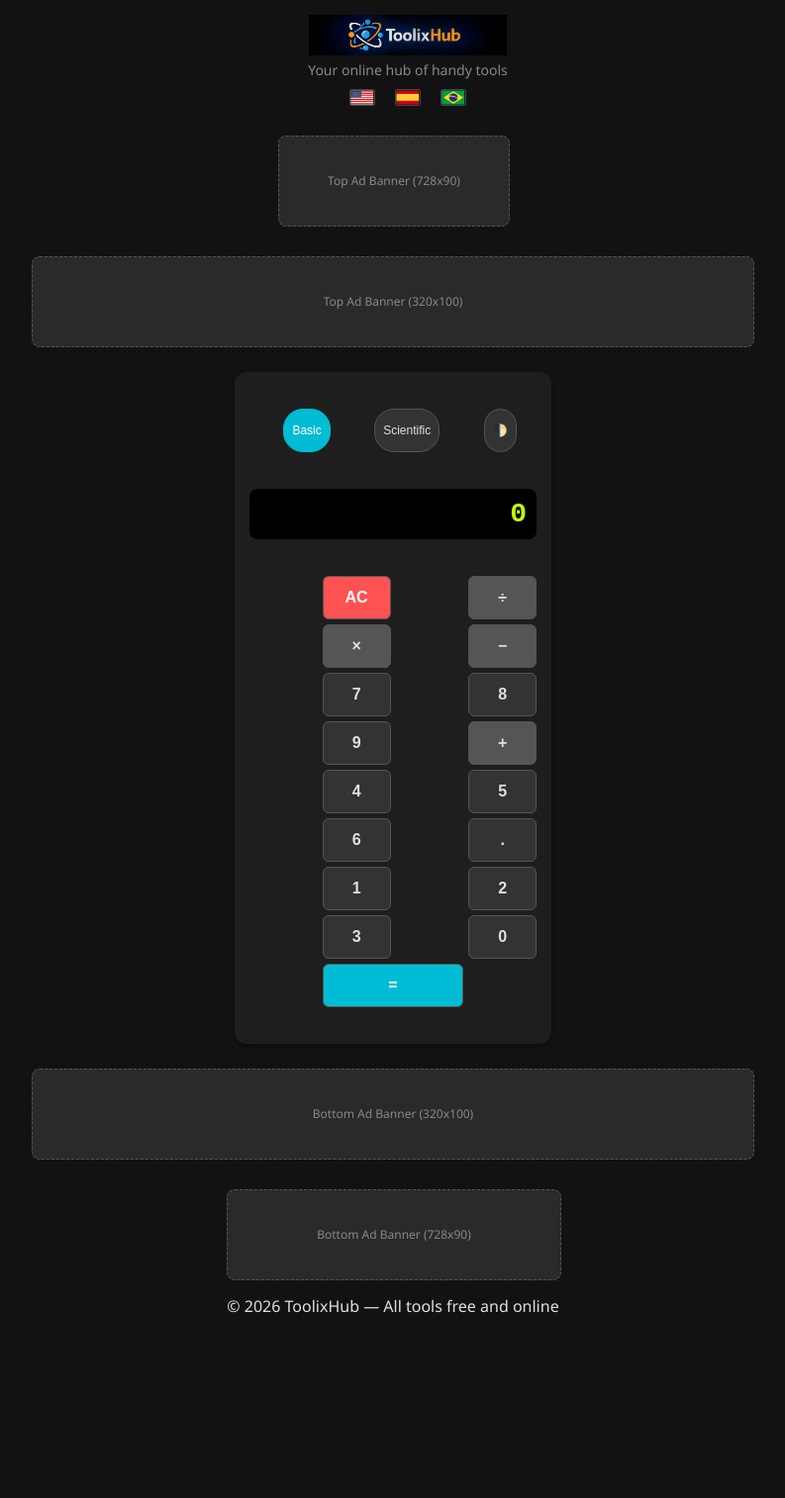
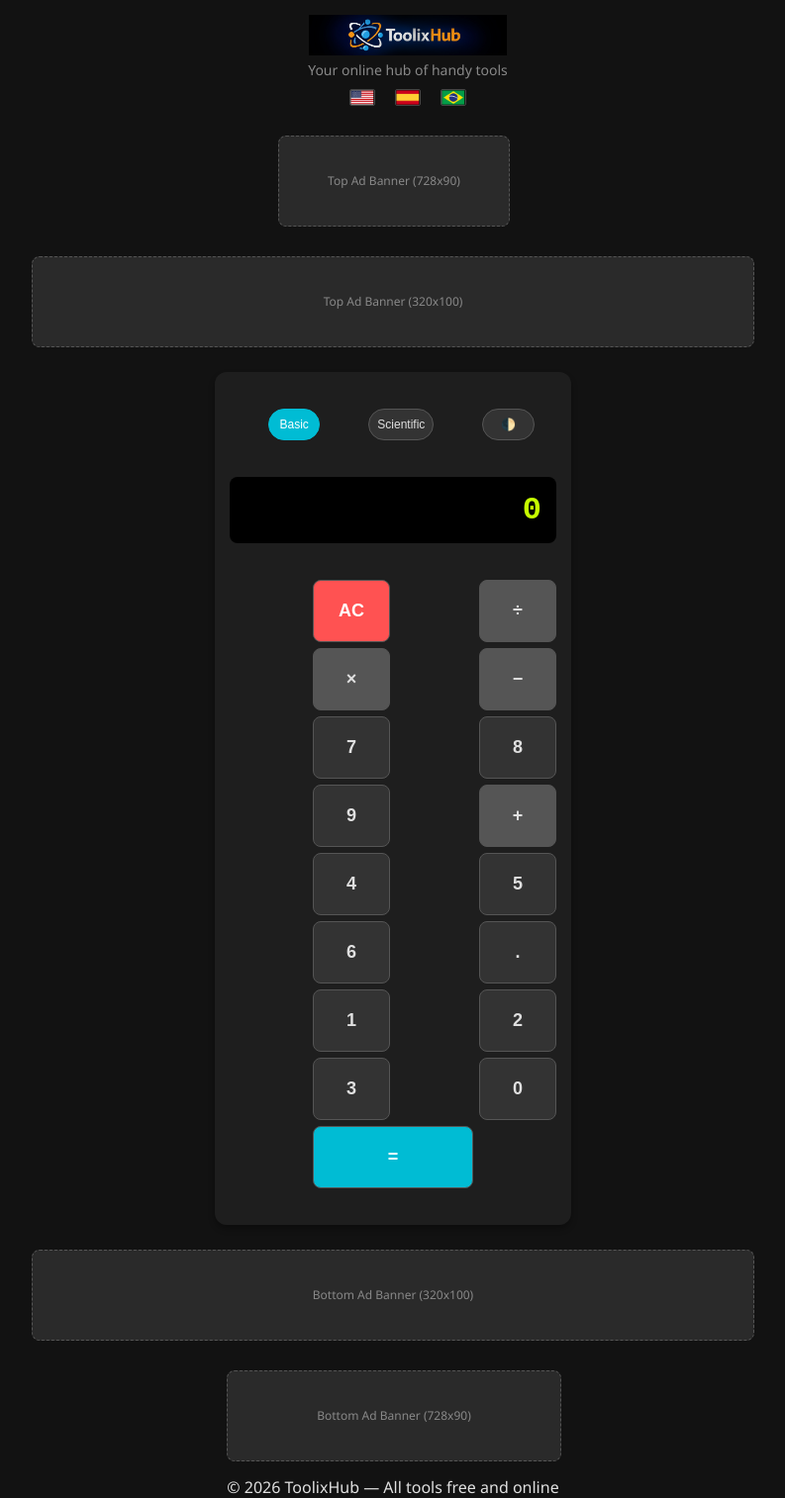
Before and after one commit to toolixhub-app/toolixhub, a Jekyll site: the page calculator.html, which Jekyll copies as it is, in a window 1280 px wide. Shown: the whole page at 99% size, without its empty margins (243-1036 px from the left). Built offline with Jekyll 4.4.1, drawn with Linux system fonts in a browser that asks for light colours; before the commit the page ends 1331 px from its top, so only the background shows below that.

Commit message:
Update style.css

```diff
--- a/css/style.css
+++ b/css/style.css
@@ -52,7 +52,7 @@ header {
 }
 
 #header-placeholder img, header img {
-  max-width: 200px; /* Logo tamanho padrão */
+  max-width: 200px;
   height: auto;
   display: block;
   margin: 0 auto;
@@ -96,18 +96,19 @@ header p {
   border: 1px dashed var(--border-color);
 }
 
+/* --- container da calculadora --- */
 .main-container {
   background: var(--container-bg);
   padding: 15px;
   margin: 10px auto;
   border-radius: 12px;
   box-shadow: 0 4px 6px rgba(0,0,0,0.3);
-  width: 90%;
-  max-width: 320px;
+  width: 95%; /* Ajuste para preencher melhor a tela */
+  max-width: 360px; /* Um pouco mais largo */
   box-sizing: border-box;
 }
 
-/* --- CALCULADORA (Corrigindo grade) --- */
+/* --- CALCULADORA --- */
 .toggle-row {
   display: flex;
   gap: 10px;
@@ -135,19 +136,19 @@ header p {
   background: #000;
   color: var(--highlight-color);
   font-family: 'Courier New', Courier, monospace;
-  font-size: 28px; /* Reduzido um pouco */
+  font-size: 32px;
   text-align: right;
-  padding: 10px;
+  padding: 15px;
   border-radius: 8px;
   margin-bottom: 15px;
   overflow-x: auto;
   font-weight: bold;
 }
 
-/* --- GRADE DE BOTÕES (Forçando 4 e 5 colunas) --- */
+/* --- GRADE DE BOTÕES --- */
 .calc-buttons {
   display: grid;
-  gap: 5px; /* Reduzido o gap */
+  gap: 6px;
   width: 100%;
 }
 
@@ -158,21 +159,23 @@ header p {
   background-color: var(--btn-bg);
   color: var(--text-color);
   border: 1px solid var(--border-color);
-  padding: 12px 0; /* Ajuste de padding */
-  font-size: 16px;
+  padding: 20px 0; /* Padding vertical aumentado */
+  font-size: 18px; /* Fonte aumentada */
   font-weight: bold;
-  border-radius: 6px;
+  border-radius: 8px;
   cursor: pointer;
   transition: background 0.2s;
   display: flex;
   align-items: center;
   justify-content: center;
+  width: 100%; /* Força preenchimento da célula */
+  box-sizing: border-box;
 }
 
 .btn-calc:hover { background-color: var(--btn-hover); }
 
-/* Tamanho de fonte reduzido para caber na grade */
-.btn-calc.sci { font-size: 13px; }
+/* Tamanho de fonte reduzido para botões científicos */
+.btn-calc.sci { font-size: 14px; }
 
 /* Botões Especiais */
 .btn-calc.op { background-color: var(--special-btn-bg); }
```
